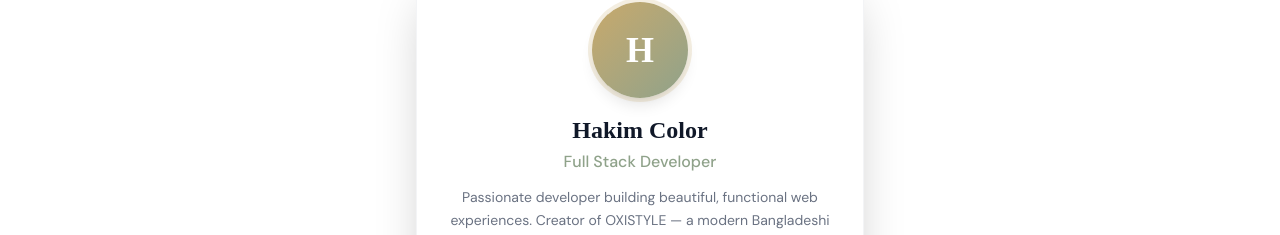
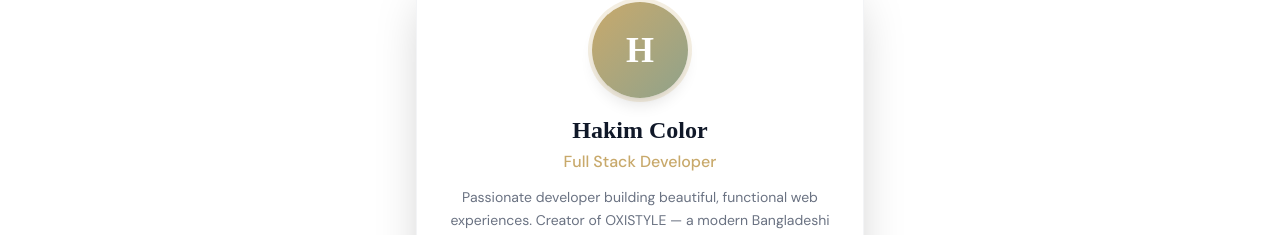
Before and after one commit to hakimcolor/Fashion-Store-Using-Local-Storage-, a React (Vite) app: page /about in a window 1280 px wide. Shown: the part 1902-2137 px from the top of the page. Built offline with nearby package versions, Linux system fonts and the light colour scheme; a web font is replaced by a local one.

Commit message:
style: dev role text color to gold #C8A96B

```diff
--- a/src/pages/About.jsx
+++ b/src/pages/About.jsx
@@ -231,7 +231,7 @@ const About = () => {
           <h3 className="arbutus-slab text-2xl font-bold text-gray-900 dark:text-white">
             Hakim Color
           </h3>
-          <p className="dmsans text-[#8FA28A] font-medium mt-1">
+          <p className="dmsans text-[#C8A96B] font-medium mt-1">
             {tr('about_dev_role', lang)}
           </p>
           <p className="dmsans text-gray-500 dark:text-gray-400 text-sm mt-3 leading-relaxed">
```
